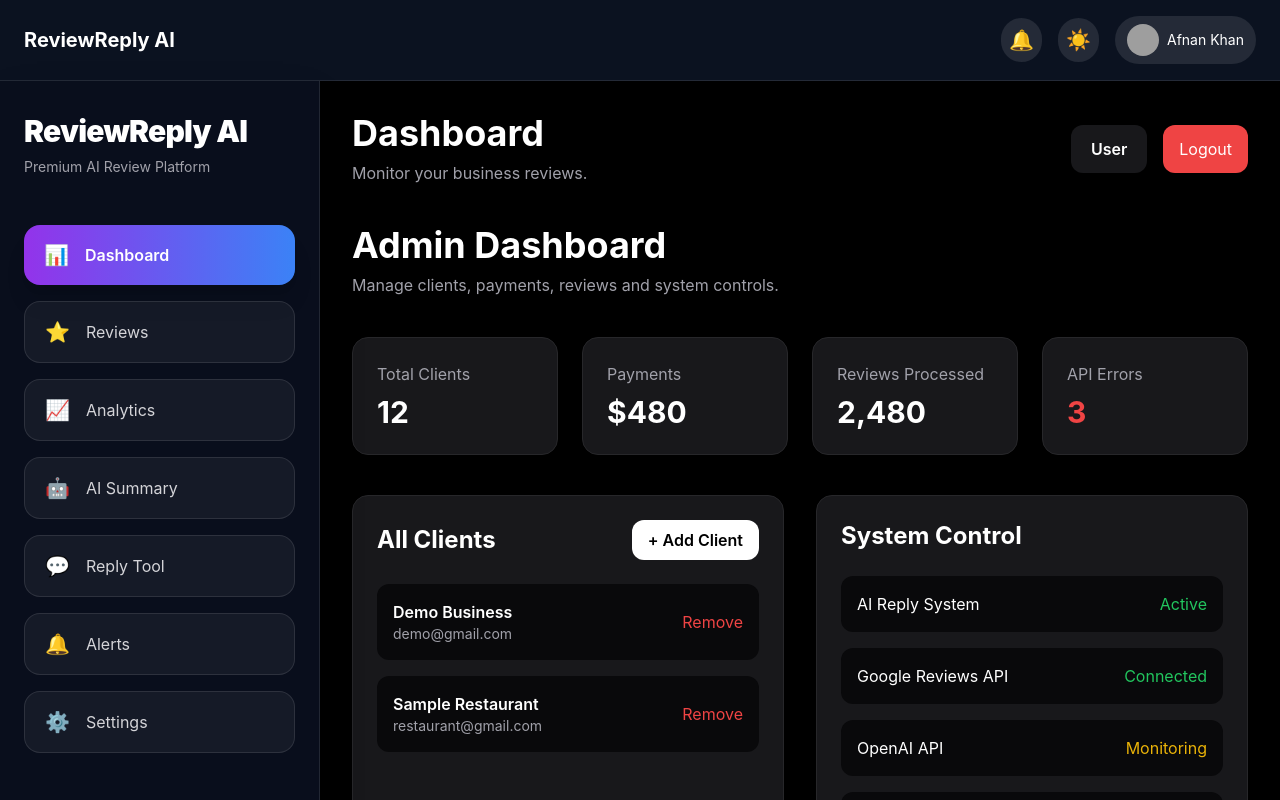
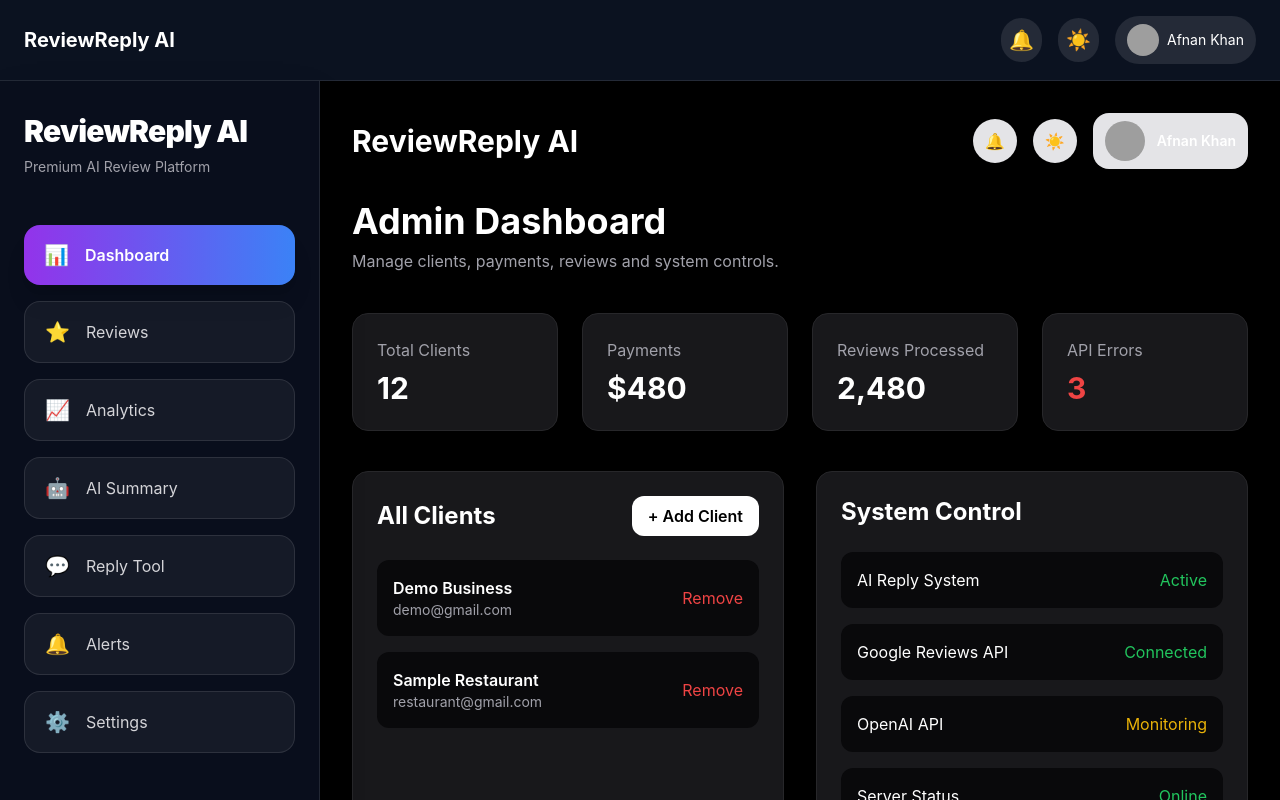
Before and after one commit to afnankhan123456/reviewreply-ai, a Next.js app: page /admin in a window 1280 px wide. Shown: the top 800 px of the page. Built offline with nearby package versions, Linux system fonts and the light colour scheme; no server answers; grey boxes are pictures that could not be loaded.

Commit message:
Update Navbar.tsx

```diff
--- a/components/Navbar.tsx
+++ b/components/Navbar.tsx
@@ -1,49 +1,65 @@
 "use client";
 
-import { useSession, signOut } from "next-auth/react";
+import { useEffect, useState } from "react";
 
 export default function Navbar() {
-  const { data: session } = useSession();
+  const [darkMode, setDarkMode] = useState(true);
+  const [open, setOpen] = useState(false);
+
+  useEffect(() => {
+    if (darkMode) {
+      document.documentElement.classList.add("dark");
+    } else {
+      document.documentElement.classList.remove("dark");
+    }
+  }, [darkMode]);
 
   return (
-    <div className="flex items-center justify-between mb-10">
-      <div>
-        <h1 className="text-4xl font-bold text-white">
-          Dashboard
-        </h1>
+    <div className="flex items-center justify-between mb-8">
+      <h1 className="text-3xl font-bold">
+        ReviewReply AI
+      </h1>
 
-        <p className="text-zinc-400 mt-2">
-          Monitor your business reviews.
-        </p>
-      </div>
+      <div className="flex items-center gap-4 relative">
 
-      <div className="flex items-center gap-4">
-        <div className="bg-zinc-900 px-5 py-3 rounded-xl text-white flex items-center gap-3">
-          {session?.user?.image && (
+        <button className="h-11 w-11 rounded-full bg-zinc-200 dark:bg-zinc-900 flex items-center justify-center">
+          🔔
+        </button>
+
+        <button
+          onClick={() => setDarkMode(!darkMode)}
+          className="h-11 w-11 rounded-full bg-zinc-200 dark:bg-zinc-900 flex items-center justify-center"
+        >
+          {darkMode ? "☀️" : "🌙"}
+        </button>
+
+        <div className="relative">
+          <button
+            onClick={() => setOpen(!open)}
+            className="flex items-center gap-3 bg-zinc-200 dark:bg-zinc-900 px-3 py-2 rounded-2xl"
+          >
             <img
-              src={session.user.image}
+              src="https://avatars.githubusercontent.com/u/190445289?v=4"
               alt="profile"
-              className="w-10 h-10 rounded-full"
+              className="h-10 w-10 rounded-full"
             />
+
+            <div className="text-left">
+              <p className="text-sm font-semibold">
+                Afnan Khan
+              </p>
+            </div>
+          </button>
+
+          {open && (
+            <div className="absolute right-0 mt-3 w-40 rounded-2xl border border-zinc-800 bg-zinc-900 p-2">
+              <button className="w-full rounded-xl px-4 py-3 text-left hover:bg-zinc-800">
+                Logout
+              </button>
+            </div>
           )}
-
-          <div>
-            <p className="font-semibold">
-              {session?.user?.name || "User"}
-            </p>
-
-            <p className="text-xs text-zinc-400">
-              {session?.user?.email}
-            </p>
-          </div>
         </div>
 
-        <button
-          onClick={() => signOut({ callbackUrl: "/login" })}
-          className="bg-red-500 text-white px-4 py-3 rounded-xl"
-        >
-          Logout
-        </button>
       </div>
     </div>
   );
```
